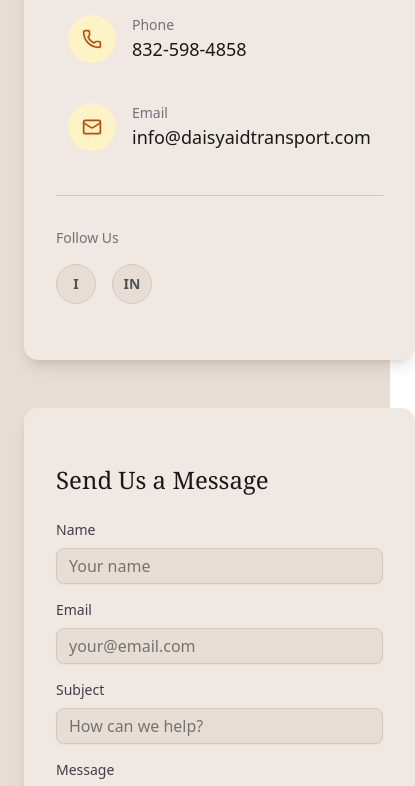
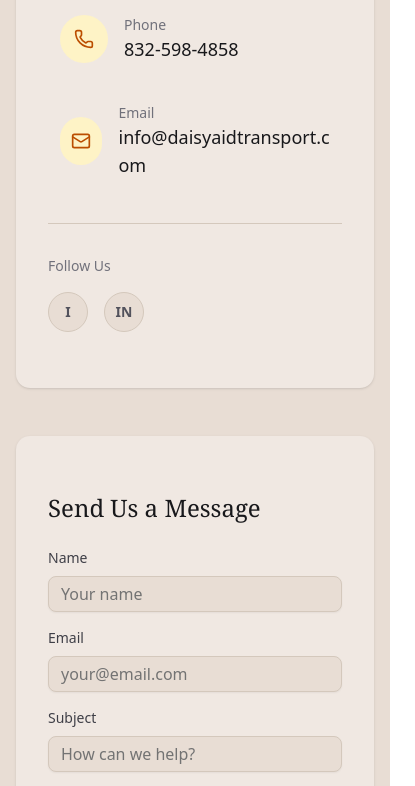
Before and after one commit to brandonalfred/daisy-aid-app, a Next.js app: page / in a window 390 px wide. Shown: the part 5260-6046 px from the top of the page, 415 px wide, since content can reach past the window. Built offline with nearby package versions, Linux system fonts and the light colour scheme.

Commit message:
fix: prevent shadow clipping on mobile contact cards
- Remove shadow-lg from cards (matches services section styling)
- Remove wrapper divs so cards are direct grid children
- Add break-all to email for proper wrapping on narrow screens
- Use consistent container padding (px-4 md:px-8)

```diff
--- a/src/components/contact.tsx
+++ b/src/components/contact.tsx
@@ -30,7 +30,7 @@ export function Contact() {
 
   return (
     <section id="contact" className="bg-beige py-16 md:py-24">
-      <div className="container mx-auto px-6 md:px-8">
+      <div className="container mx-auto px-4 md:px-8">
         <div className="text-center">
           <h2 className="font-serif text-4xl text-zinc-900 md:text-5xl">
             Get in Touch
@@ -41,8 +41,7 @@ export function Contact() {
         </div>
 
         <div className="mt-12 grid gap-12 lg:grid-cols-2 lg:gap-16">
-          <div>
-            <Card className="border-0 bg-beige-light shadow-lg">
+          <Card className="border-0 bg-beige-light">
             <CardContent className="p-8">
               <h3 className="font-serif text-2xl text-zinc-900">
                 Contact Information
@@ -73,7 +72,7 @@ export function Contact() {
                   </div>
                   <div>
                     <p className="text-sm text-zinc-500">Email</p>
-                      <p className="text-lg font-medium text-zinc-900">
+                    <p className="text-lg font-medium text-zinc-900 break-all">
                       info@daisyaidtransport.com
                     </p>
                   </div>
@@ -97,10 +96,8 @@ export function Contact() {
               </div>
             </CardContent>
           </Card>
-          </div>
 
-          <div>
-            <Card className="border-0 bg-beige-light shadow-lg">
+          <Card className="border-0 bg-beige-light">
             <CardContent className="p-8">
               <h3 className="font-serif text-2xl text-zinc-900">
                 Send Us a Message
@@ -195,7 +192,6 @@ export function Contact() {
           </Card>
         </div>
       </div>
-      </div>
     </section>
   );
 }
```
Lines whose indentation alone changed are shown as unchanged.
